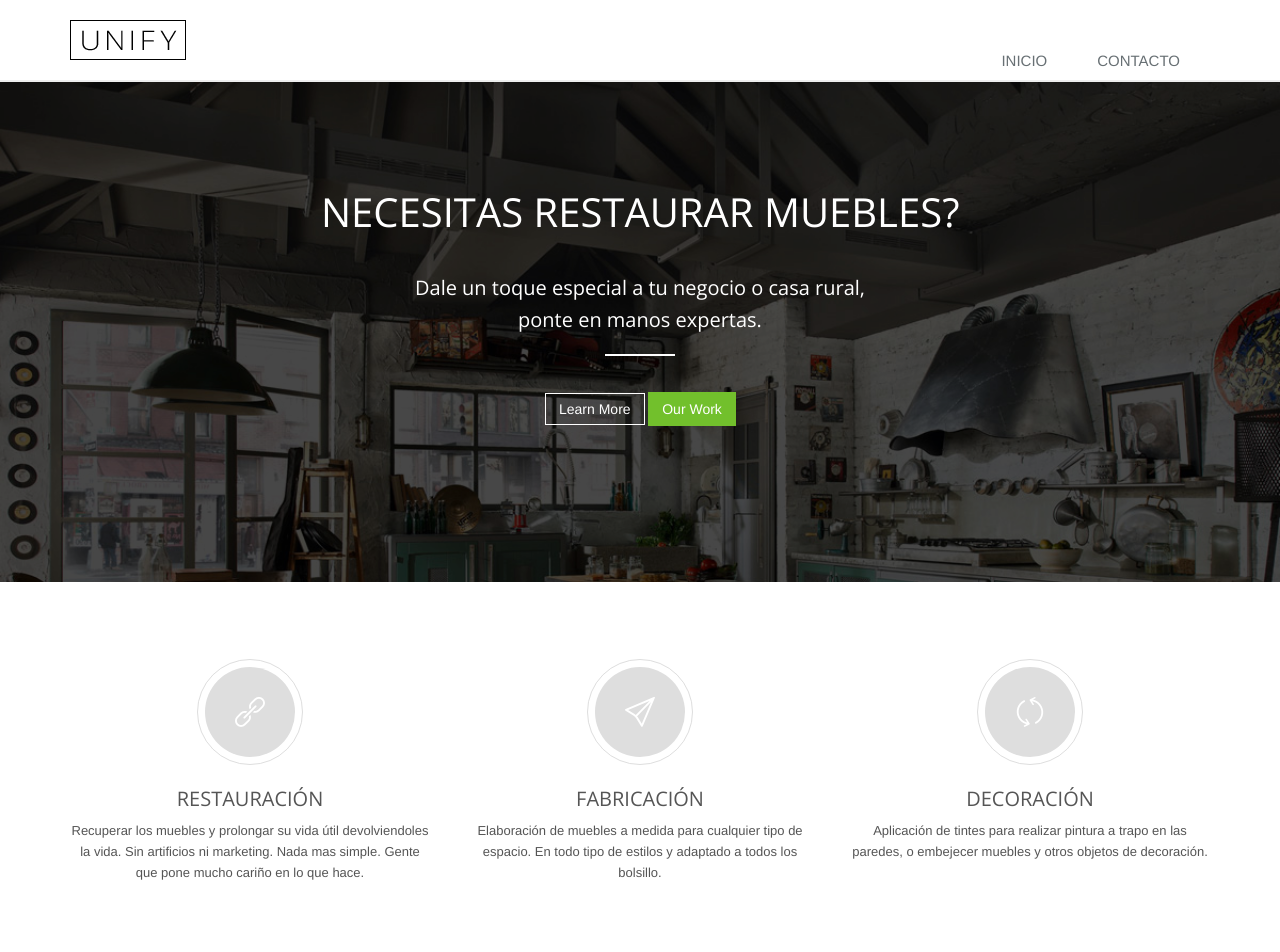
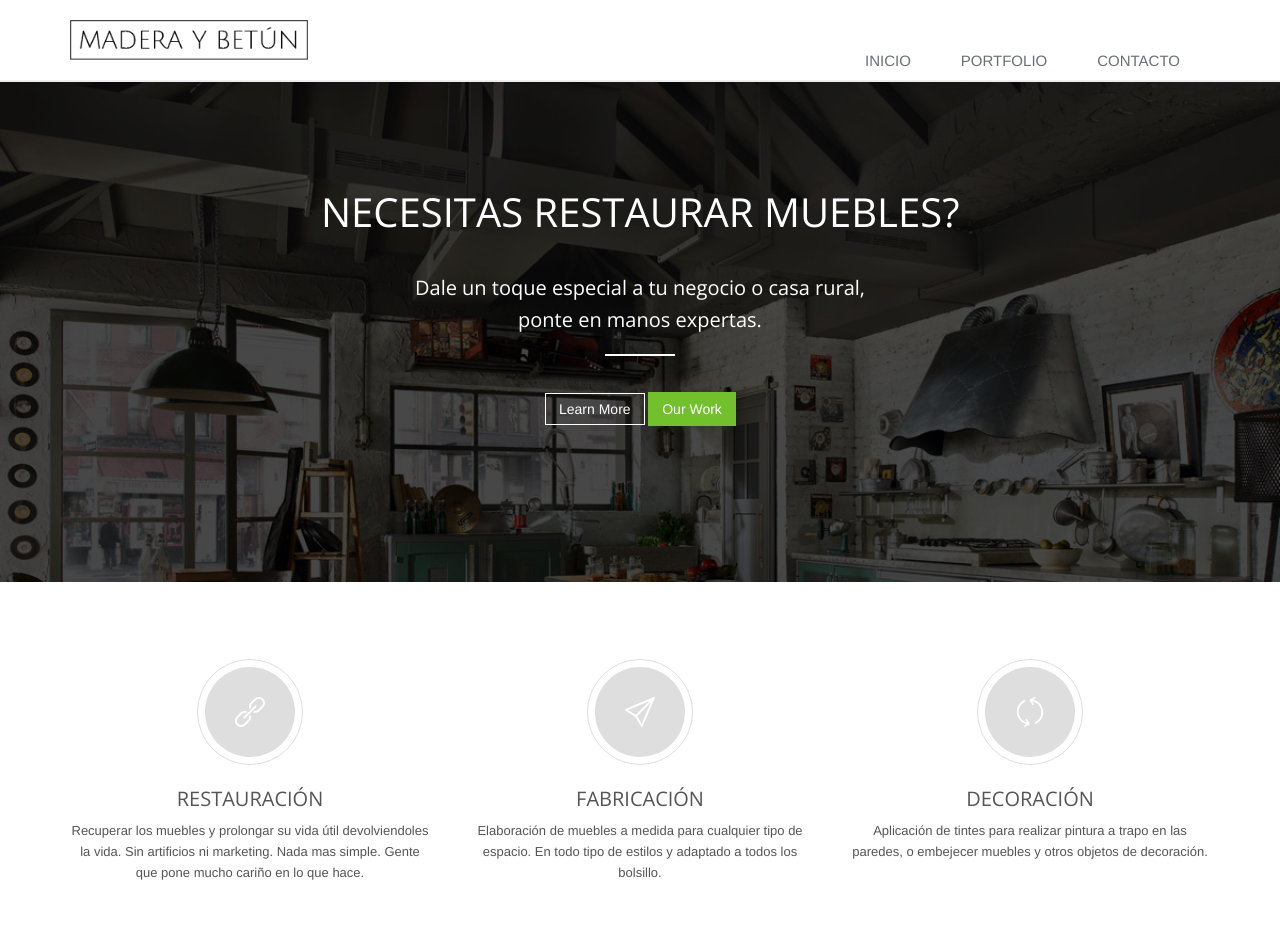
Before and after one commit to jesus-sayar/maderaybetun, a Jekyll site: the page built from index.html, in a window 1280 px wide. Shown: the top 952 px of the page. Built offline with Jekyll 4.4.1, drawn with Linux system fonts in a browser that asks for light colours; grey boxes are pictures that could not be loaded.

Commit message:
Update logos

```diff
--- a/_includes/contact.html
+++ b/_includes/contact.html
@@ -1,4 +1,4 @@
-<div class="container">
+<div class="container" id="contact">
     <div class="headline-center-v2 headline-center-v2-dark margin-bottom-60">
         <h2>Contacto</h2>
         <span class="bordered-icon"><i class="fa fa-th-large"></i></span>
--- a/_includes/header.html
+++ b/_includes/header.html
@@ -13,15 +13,14 @@
   <div class="collapse navbar-collapse mega-menu navbar-responsive-collapse">
     <div class="container">
       <ul class="nav navbar-nav">
-        <li>
-          <a href="javascript:void(0);" class="dropdown-toggle" data-toggle="dropdown">
-            Inicio
-          </a>
+        <li class="page-scroll home">
+          <a href="#services">Inicio</a>
+        </li>
+        <li class="page-scroll home">
+          <a href="#portfolio">Portfolio</a>
         </li>
         <li>
-          <a href="javascript:void(0);" class="dropdown-toggle" data-toggle="dropdown">
-            Contacto
-          </a>
+          <a href="#contact">Contacto</a>
         </li>
       </ul>
     </div>
--- a/_includes/portfolio.html
+++ b/_includes/portfolio.html
@@ -1,4 +1,4 @@
-<div class="container">
+<div class="container" id="portfolio">
     <div class="headline-center-v2 headline-center-v2-dark margin-bottom-60">
         <h2>Portfolio</h2>
         <span class="bordered-icon"><i class="fa fa-th-large"></i></span>
--- a/_includes/services.html
+++ b/_includes/services.html
@@ -1,4 +1,4 @@
-<div class="container content-sm">
+<div class="container content-sm" id="services">
     <div class="row">
         <div class="col-md-4 content-boxes-v6 md-margin-bottom-50">
             <i class="rounded-x icon-link"></i>
--- a/css/custom.css
+++ b/css/custom.css
@@ -1 +1,7 @@
-/* Add here all your css styles (customizations) */
+.logo img {
+  height: 40px;
+}
+
+.footer-logo {
+  height: 35px;
+}
```
Also changed, not shown: assets/img/logo.png, assets/img/logo2.png.
